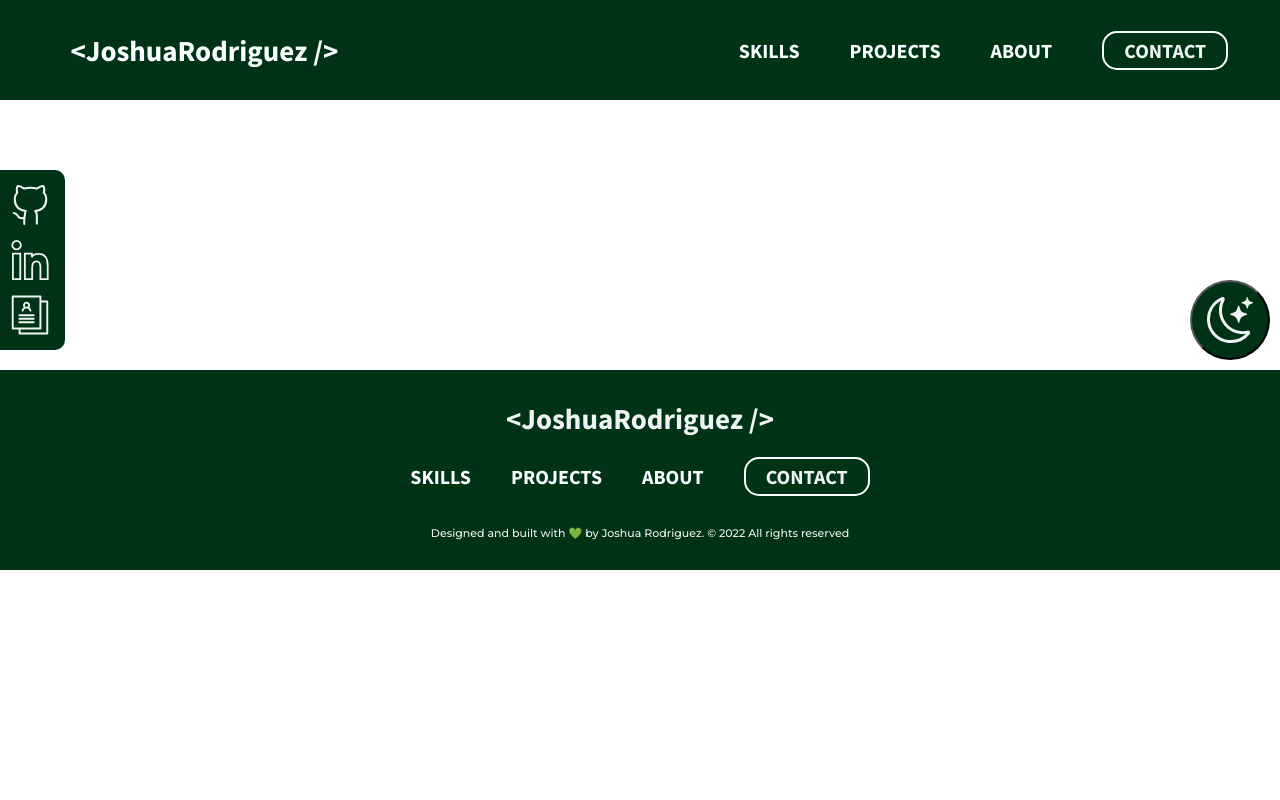
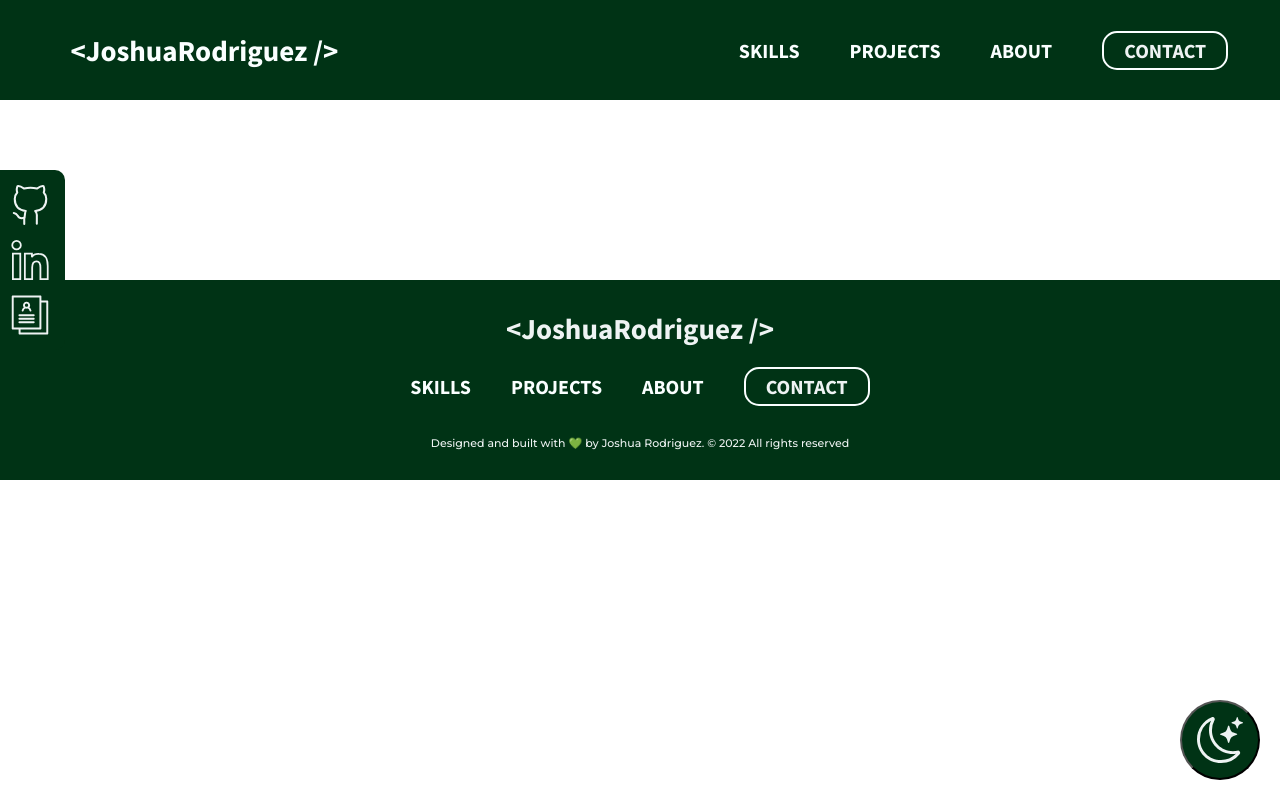
Before and after one commit to joshua-rdrgz/portfolio, a React (Create React App) app: page / in a window 1280 px wide. Built offline with nearby package versions, Linux system fonts and the light colour scheme.

Commit message:
🔨UPDATE: 'Icon' component.
Add option to add specific classes to img and wrapper tags.
Edit switch icon to be position fixed instead of sticky.

```diff
--- a/src/components/utilities/Icon/Icon.tsx
+++ b/src/components/utilities/Icon/Icon.tsx
@@ -8,6 +8,8 @@ const Icon: React.FC<IconType> = ({
   caption,
   testId,
   backgroundColor,
+  wrappingClassName,
+  imgClassName,
   onClickFn,
 }) => {
   const WrappingTag = type === 'switch' ? 'button' : 'figure';
@@ -15,10 +17,10 @@ const Icon: React.FC<IconType> = ({
     <WrappingTag
       className={`icon__figure icon__figure--${type} ${
         backgroundColor ? backgroundColor : ''
-      }`}
+      } ${wrappingClassName}`}
       data-testid={testId}
     >
-      <img src={svg} alt={alt} className='icon' onClick={onClickFn} />
+      <img src={svg} alt={alt} className={`icon ${imgClassName}`} onClick={onClickFn} />
       {caption && <p className='icon__caption'>{caption}</p>}
     </WrappingTag>
   );
--- a/src/components/utilities/Icon/IconType.ts
+++ b/src/components/utilities/Icon/IconType.ts
@@ -4,6 +4,8 @@ interface IconBase {
   svg: `./assets/${string}.svg`;
   alt: string;
   testId?: string;
+  wrappingClassName?: string;
+  imgClassName?: string;
 }
 interface SkillSocialType extends IconBase {
   type: 'social' | 'skill';
--- a/src/styles/components/_icon.scss
+++ b/src/styles/components/_icon.scss
@@ -21,8 +21,9 @@
     &--switch {
       width: 8rem;
       height: 8rem;
-      position: sticky;
+      position: fixed;
       bottom: 1rem;
+      right: 1rem;
       padding: 1rem;
       margin-left: auto;
       margin-right: 1rem;
```
